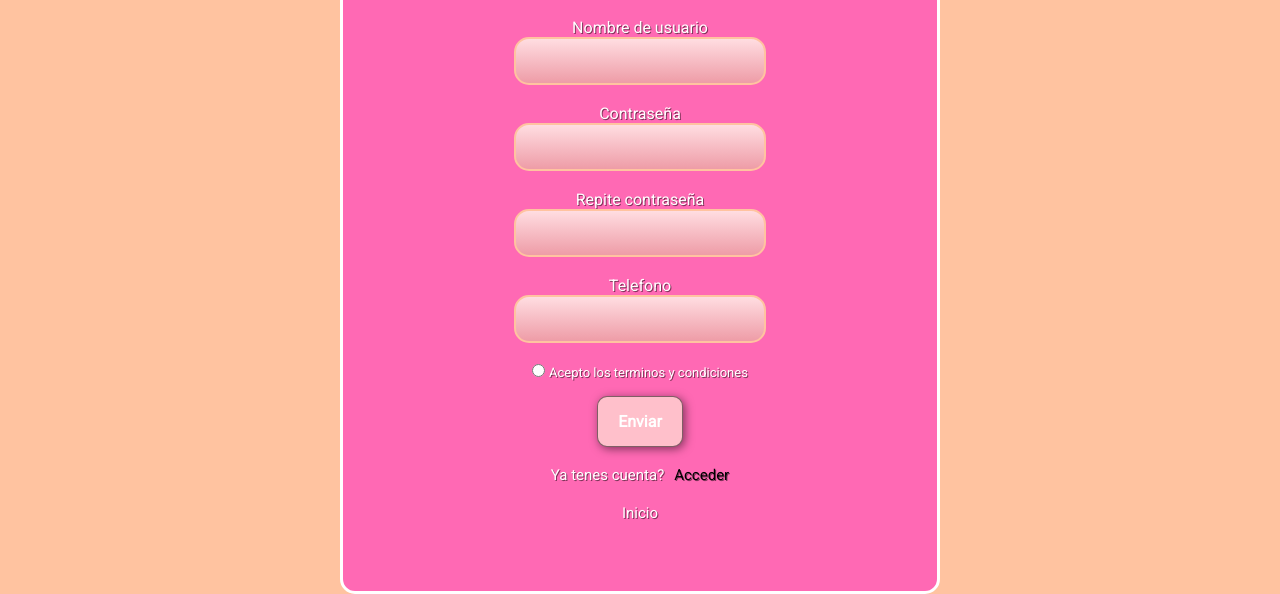
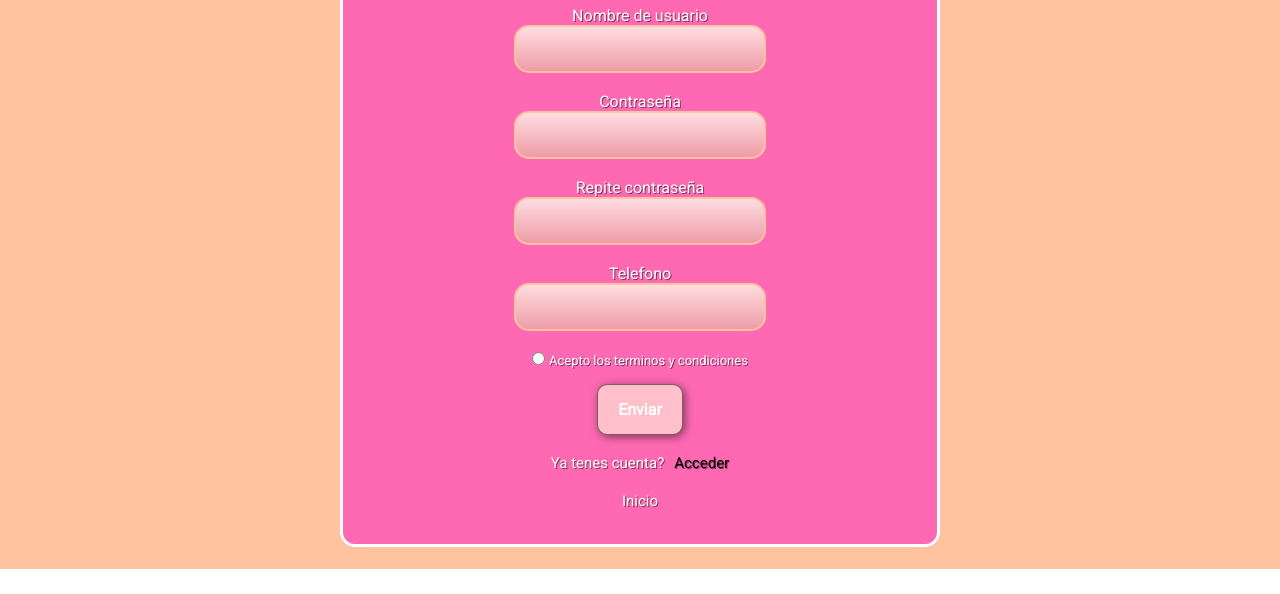
Before and after one commit to facuthompson/integrador-Alnail-final, a plain HTML site: page register/register.html in a window 1280 px wide. Shown: the part 231-825 px from the top of the page. After the commit the page ends 800 px from the top, so only its background shows below. Drawn offline with nearby package versions, Linux system fonts and the light colour scheme.

Commit message:
retoques

```diff
--- a/register/register.html
+++ b/register/register.html
@@ -5,7 +5,7 @@
     <meta charset="UTF-8">
     <meta name="viewport" content="width=device-width, initial-scale=1.0">
     <link rel="stylesheet" href="style-register.css">
-    <title>Document</title>
+    <title>Registro Alnailweb</title>
     <link rel="preconnect" href="https://fonts.googleapis.com">
     <link rel="preconnect" href="https://fonts.gstatic.com" crossorigin>
     <link href="https://fonts.googleapis.com/css2?family=Roboto&display=swap" rel="stylesheet">
--- a/register/style-register.css
+++ b/register/style-register.css
@@ -21,7 +21,7 @@ main {
     max-width: 600px;
     border-radius: 15px;
     text-align: center;
-    padding: 50px 30px;
+    padding: 15px 30px;
     border: white 3px solid;
 }
 
```
Also changed, not shown: login/login.html (+1 -1 lines).
